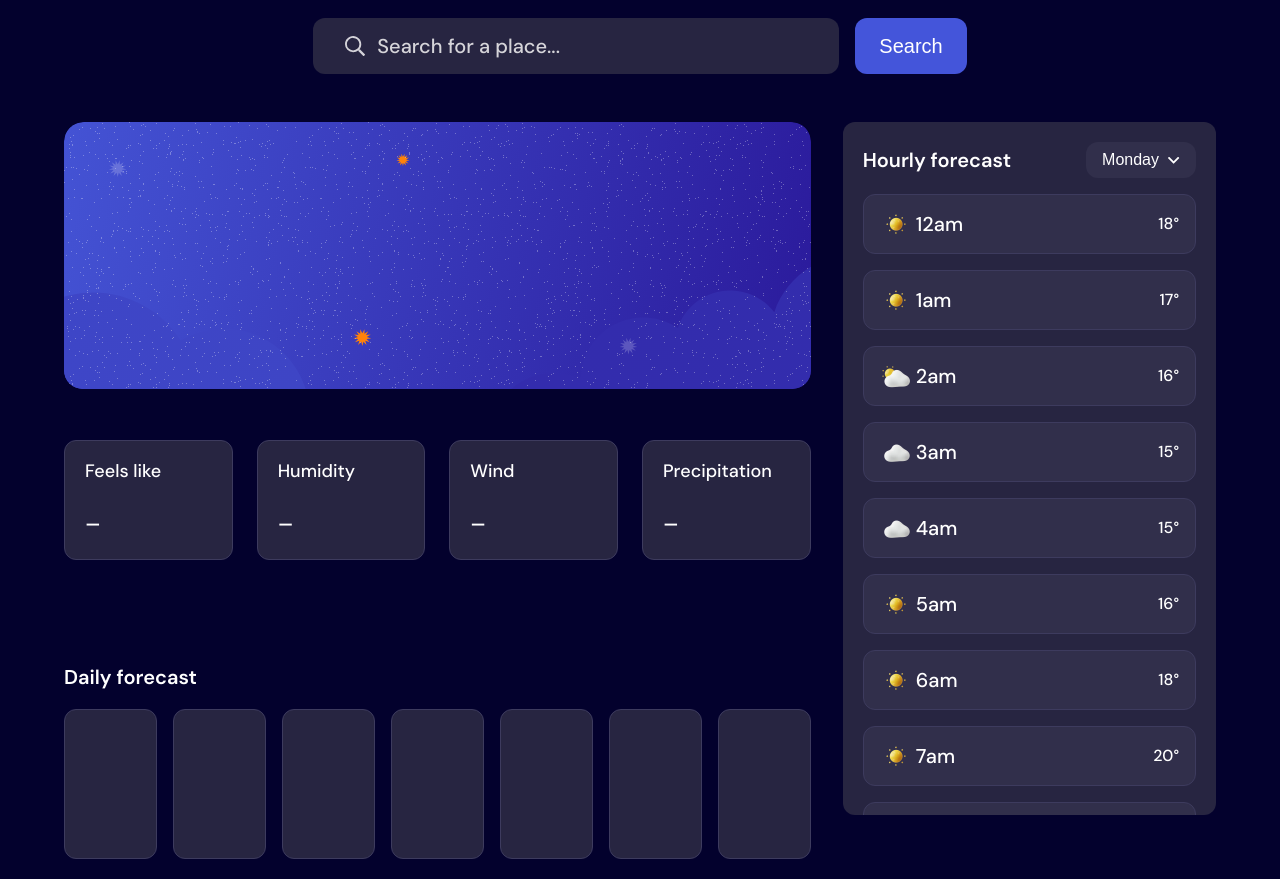
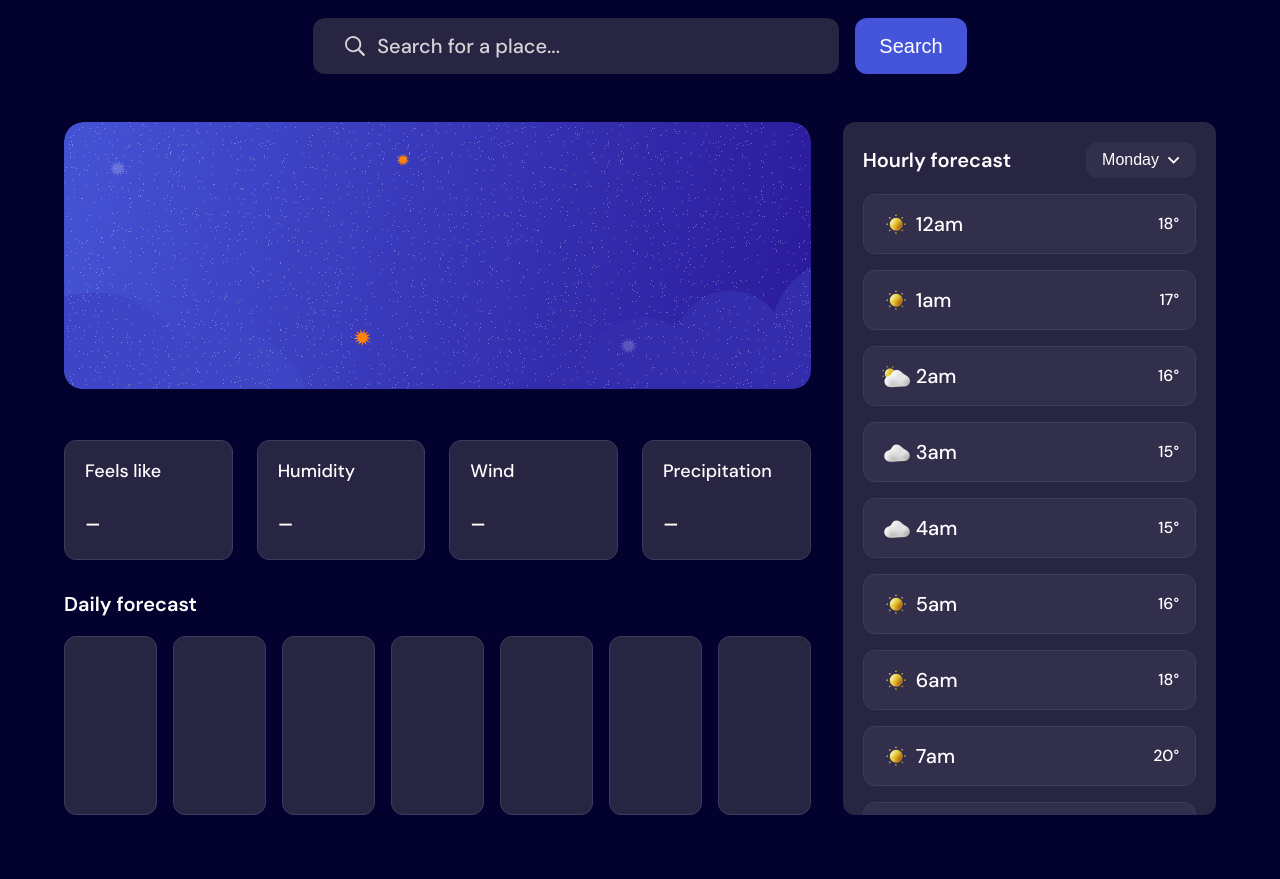
Before and after one commit to jkaps9/weather-application, a plain HTML site: page index.html in a window 1280 px wide. Shown: the part 260-1139 px from the top of the page. Drawn offline with nearby package versions, Linux system fonts and the light colour scheme.

Commit message:
adjust styling to fill space

```diff
--- a/styles.css
+++ b/styles.css
@@ -438,6 +438,7 @@ h1 {
 @media (min-width: 57rem) {
   .main-container {
     grid-template-columns: 2fr 1fr;
+    grid-template-rows: auto auto 1fr;
     width: 90%;
     max-width: 1216px;
     margin: 0 auto;
@@ -456,10 +457,32 @@ h1 {
   .current-weather,
   .daily-forecast {
     grid-column: 1;
+    min-height: 0;
+  }
+
+  .current-weather {
+    max-height: fit-content;
+  }
+
+  .daily-forecast {
+    display: flex;
+    flex-direction: column;
+  }
+
+  .daily-forecast .container {
+    height: 100%;
+    display: flex;
+    flex-direction: column;
+  }
+
+  .forecast-cards {
+    flex: 1;
   }
 
   .hourly-forecast {
     grid-column: 2;
     grid-row: 2 / span 2;
+
+    height: 100%;
   }
 }
```
